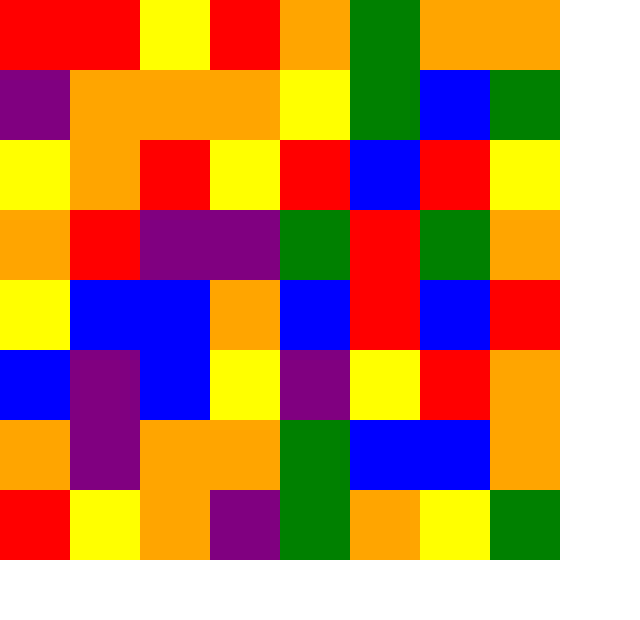
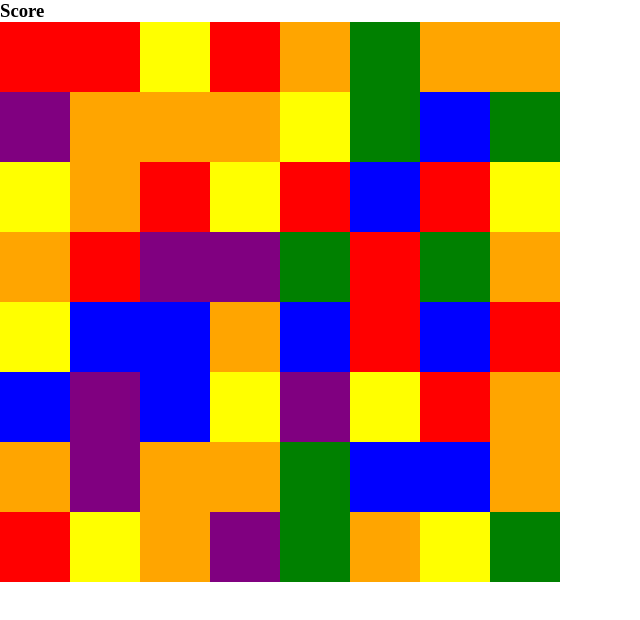
Before and after one commit to TamerSali/CandyCrush, a plain HTML site: page index.html in a window 1280 px wide. Shown: the whole page, without its empty margins (0-640 px from the left). Drawn offline with Linux system fonts and the light colour scheme.

Commit message:
added score diplay

```diff
--- a/index.html
+++ b/index.html
@@ -7,6 +7,10 @@
     <link rel="stylesheet" href="./style/style.css" />
   </head>
   <body>
+    <div class="score-board">
+      <h3>Score</h3>
+      <h1 id="score"></h1>
+    </div>
     <div class="container"></div>
 
     <script src="app.js"></script>
```
